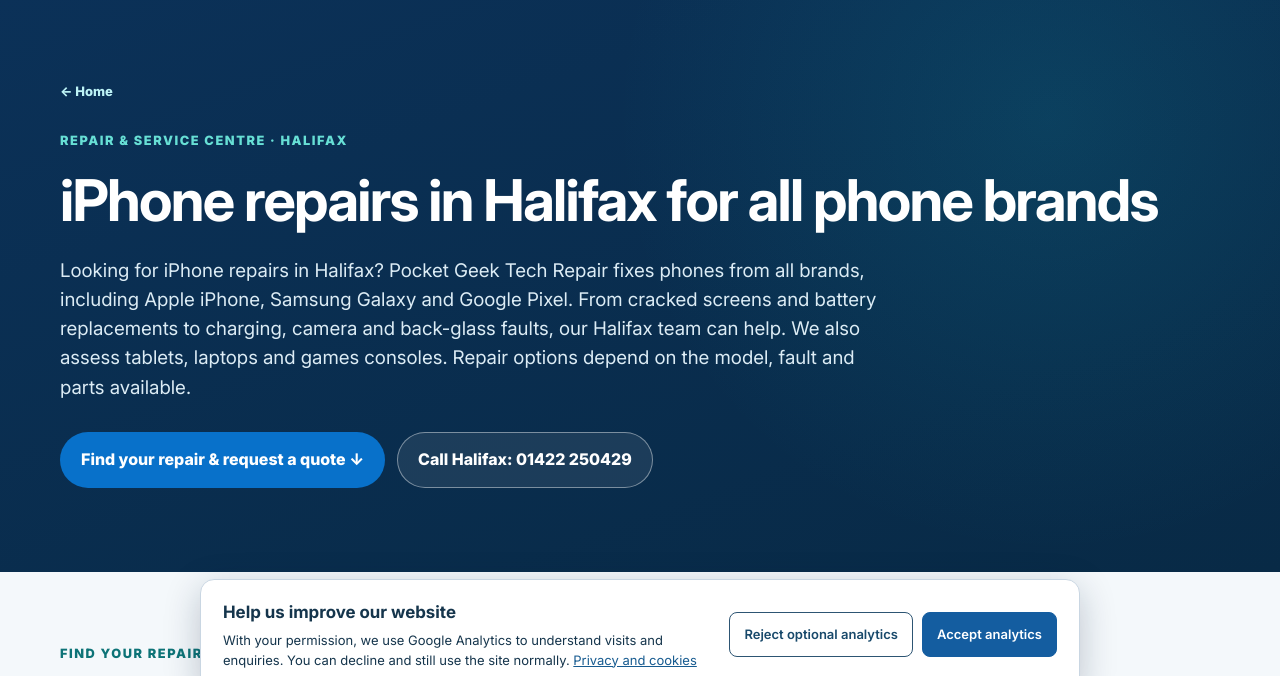
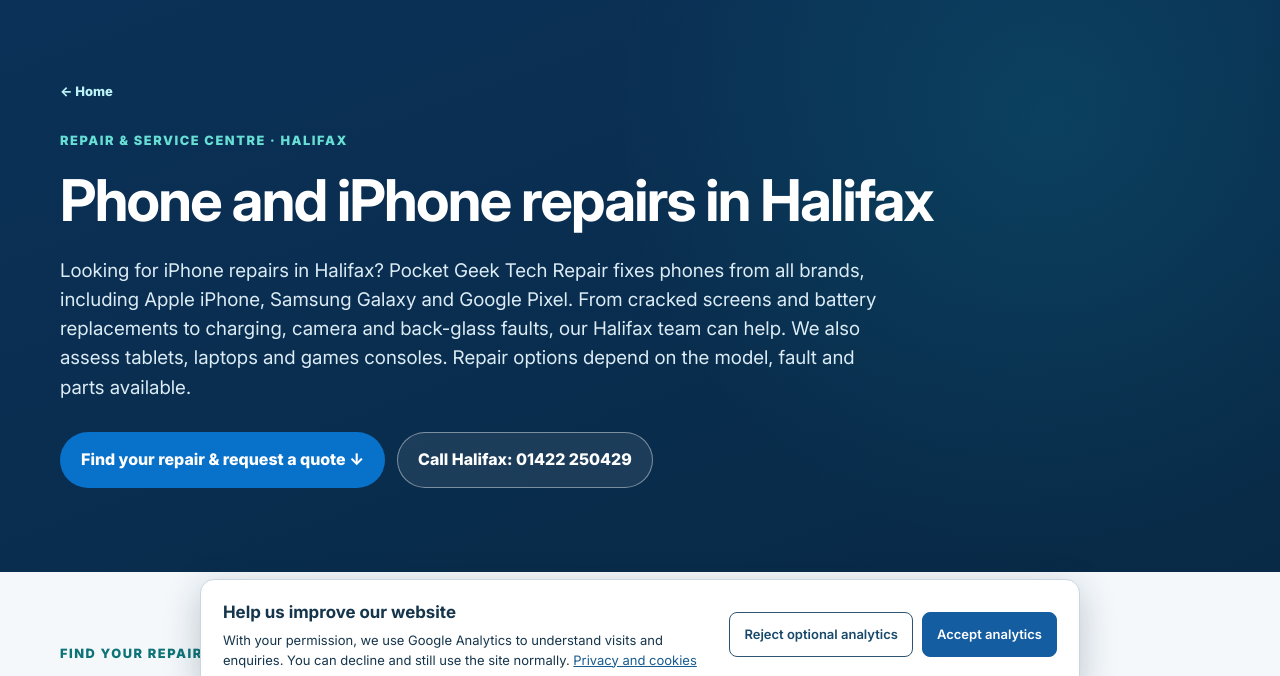
Before and after one commit to yellafish27-hash/angel-telecom-websit, a plain HTML site: page repair-halifax.html in a window 1280 px wide. Shown: the part 94-770 px from the top of the page. Drawn offline with Linux system fonts and the light colour scheme.

Commit message:
Improve commercial search relevance and bill review discovery

```diff
--- a/repair-halifax.html
+++ b/repair-halifax.html
@@ -3,8 +3,8 @@
 <head>
 <meta charset="utf-8">
 <meta name="viewport" content="width=device-width,initial-scale=1">
-<meta name="description" content="iPhone repairs Halifax and repairs for Samsung, Google Pixel and other phone brands. Screens, batteries and charging faults at Pocket Geek Tech Repair, The Woolshops.">
-<title>iPhone Repairs Halifax | All Phone Brands | Pocket Geek Tech Repair</title>
+<meta name="description" content="Need a phone repair in Halifax? iPhone, Samsung and Pixel screens, batteries and charging faults, plus tablet, laptop and console repairs. Request a quote.">
+<title>Phone &amp; iPhone Repairs Halifax | Pocket Geek Tech Repair</title>
 <link rel="preload" href="assets/fonts/InterVariable.woff2" as="font" type="font/woff2" crossorigin>
 <link rel="stylesheet" href="assets/styles.css?v=20261120b"><link rel="stylesheet" href="assets/site-chrome.css?v=20261120c"><link rel="stylesheet" href="assets/theme.css?v=20261120q"><link rel="icon" type="image/png" href="assets/angel-logo-clean.png">
 <link rel="canonical" href="https://angel-telecom.co.uk/repair-halifax.html">
@@ -104,7 +104,7 @@
   <div class="container">
     <a class="home-back" href="/">← Home</a>
     <div class="eyebrow">REPAIR &amp; SERVICE CENTRE · HALIFAX</div>
-    <h1>iPhone repairs in Halifax for all phone brands</h1>
+    <h1>Phone and iPhone repairs in Halifax</h1>
     <p>Looking for iPhone repairs in Halifax? Pocket Geek Tech Repair fixes phones from all brands, including Apple iPhone, Samsung Galaxy and Google Pixel. From cracked screens and battery replacements to charging, camera and back-glass faults, our Halifax team can help. We also assess tablets, laptops and games consoles. Repair options depend on the model, fault and parts available.</p>
     <div class="actions">
       <a class="btn btn-primary" href="#find-your-repair">Find your repair &amp; request a quote ↓</a>
```
